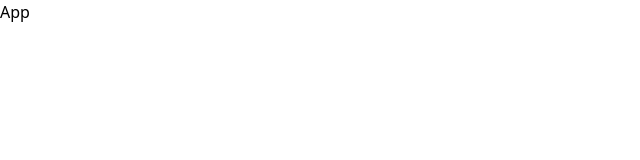
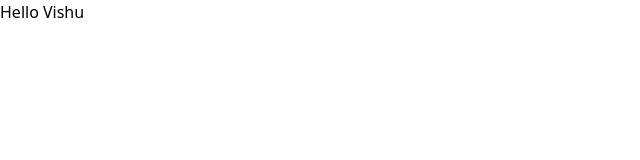
Before and after one commit to Krishankant00/React-Projects, a React (Vite) app in the folder Project-1/: page / in a window 1280 px wide. Shown: the top 160 px of the page, without its empty margins (0-640 px from the left). Built offline with nearby package versions, Linux system fonts and the light colour scheme.

Commit message:
Update App.jsx

```diff
--- a/Project-1/src/App.jsx
+++ b/Project-1/src/App.jsx
@@ -2,7 +2,7 @@ import React from 'react'
 
 function App() {
   return (
-    <div>App</div>
+    <div>Hello Vishu</div>
   )
 }
 
```
